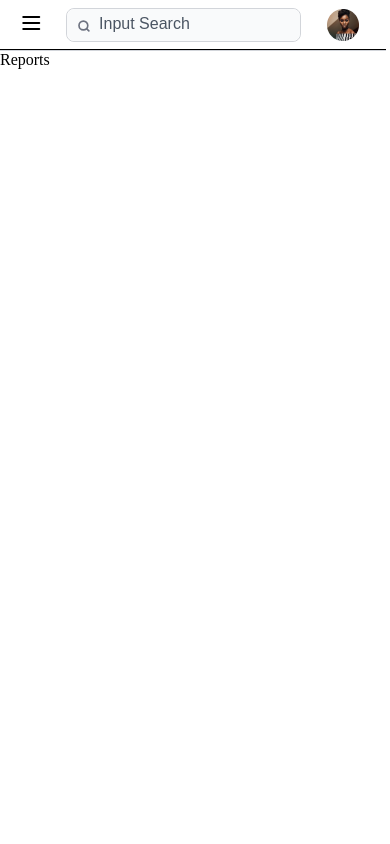
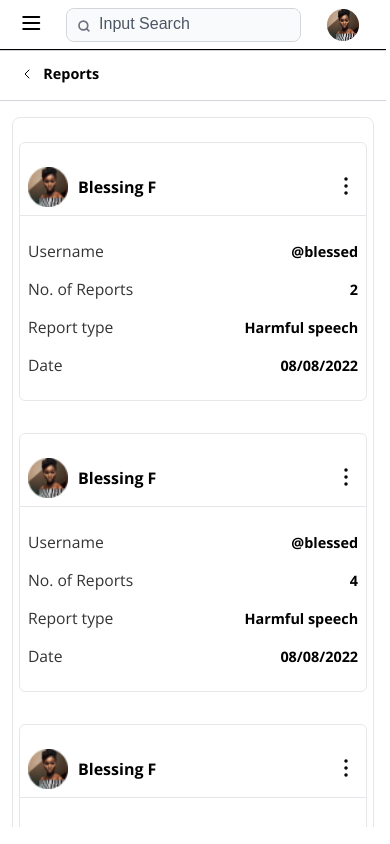
Before and after one commit to tbf-challenge/teamwork-fe, a React (Create React App) app: page /reports in a window 390 px wide. Built offline with nearby package versions, Linux system fonts and the light colour scheme.

Commit message:
reports page mobile view

```diff
--- a/src/pages/reports/Reports.jsx
+++ b/src/pages/reports/Reports.jsx
@@ -1,7 +1,74 @@
-import ReportsStyles from "./reports.styles";
+import Styled from "./reports.styles";
+import { ReactComponent as BackSvg } from "../../Assets/images/Back.svg";
+import { ReactComponent as MoreSvg } from "../../Assets/images/more-vertical.svg";
+import userPic from "../../Assets/images/User Profile.png";
+
+const {
+  Wrapper, Heading, BackButton, Typography, Body, CardsContainer, Card
+} = Styled;
+
+const data = [
+  {
+    id: "0", user: { username: "@blessed", fullname: "Blessing F", profileImg: userPic }, reports: { amount: 2, type: "Harmful speech" }, date: "08/08/2022"
+  },
+  {
+    id: "1", user: { username: "@blessed", fullname: "Blessing F", profileImg: userPic }, reports: { amount: 4, type: "Harmful speech" }, date: "08/08/2022"
+  },
+  {
+    id: "2", user: { username: "@blessed", fullname: "Blessing F", profileImg: userPic }, reports: { amount: 1, type: "Harmful speech" }, date: "08/08/2022"
+  }
+];
 
 const Reports = () => {
-  return <ReportsStyles>Reports</ReportsStyles>;
+  return (
+    <Wrapper>
+      <Heading>
+        <BackButton type="button" title="back">
+          <BackSvg />
+        </BackButton>
+
+        <Typography.NavH1>Reports</Typography.NavH1>
+      </Heading>
+
+      <Body>
+        <CardsContainer>
+          {data.map(({
+            id, user, reports, date
+          }) => {
+            const items = [
+              { idx: "0", name: "Username", desc: user.username },
+              { idx: "1", name: "No. of Reports", desc: reports.amount },
+              { idx: "2", name: "Report type", desc: reports.type },
+              { idx: "3", name: "Date", desc: date }
+            ];
+
+            return (
+              <Card.Wrapper key={id}>
+                <Card.Heading>
+                  <div>
+                    <img src={user.profileImg} alt={user.username} />
+                  </div>
+                  <span>{user.fullname}</span>
+                  <button type="button" title="more">
+                    <MoreSvg />
+                  </button>
+                </Card.Heading>
+
+                <Card.Body>
+                  {items.map(({ idx, name, desc }) => (
+                    <Card.Item key={idx}>
+                      <h5>{name}</h5>
+                      <span>{desc}</span>
+                    </Card.Item>
+                  ))}
+                </Card.Body>
+              </Card.Wrapper>
+            );
+          })}
+        </CardsContainer>
+      </Body>
+    </Wrapper>
+  );
 };
 
 export default Reports;
--- a/src/pages/reports/reports.styles.js
+++ b/src/pages/reports/reports.styles.js
@@ -1,5 +1,108 @@
 import styled from "styled-components";
 
-const ReportsStyles = styled.section``;
+const ReportsStyles = {
+  Wrapper: styled.div`
+  font-family: var(--Base-Family)
+  `,
+
+  Heading: styled.div`
+  height: 50px;
+  border-bottom: thin solid var(--Gray-Color-300);
+  display: flex;
+  align-items: center;
+  gap: 8px;
+  padding: 0 5%
+  `,
+
+  BackButton: styled.button`
+  outline: none;
+  background: none;
+  cusrsor: pointer;
+  `,
+
+  Typography: {
+    NavH1: styled.h1`
+    font-size: 0.9em;
+    margin-top: -4px;
+    `
+  },
+
+  Body: styled.div`
+  padding: 16px 12px
+  `,
+
+  CardsContainer: styled.div`
+  padding: 24px 6px;
+  border-radius: 8px;
+  border: thin solid var(--Gray-Color-200);
+  display: grid;
+  grid-template-column: 1fr;
+  gap: 32px;
+  `,
+
+  Card: {
+    Wrapper: styled.div`
+    border: thin solid var(--Gray-Color-200);
+    border-radius: 6px;
+    `,
+
+    Heading: styled.div`
+    display: flex;
+    align-items: center;
+    gap: 10px;
+    padding: 24px 8px 8px 8px;
+    border-bottom: thin solid var(--Gray-Color-200);
+
+    > div {
+      width: 40px;
+      height: 40px;
+    };
+
+    > div > img {
+      width: 100%;
+    }
+
+    > span {
+      flex-grow: 1;
+      font-size: 1em;
+      font-weight: 700;
+      line-height: auto;
+      white-space: nowrap;
+      overflow: hidden;
+      text-overflow: ellipsis;
+    };
+
+    > button {
+      outline: none;
+      background: none;
+      cursor: pointer;
+    }
+    `,
+
+    Body: styled.div`
+    padding: 24px 8px;
+    display: flex;
+    flex-direction: column;
+    gap: 16px;
+    `,
+
+    Item: styled.div`
+    display: flex;
+    align-items: center;
+    justify-content: space-between;
+
+    h5 {
+      color: rgba(0,0,0, 0.8);
+      font-size: 0.98em;
+      font-weight: 400;
+    };
+
+    span {
+      font-size: 0.9em;
+      font-weight: 700;
+    }
+    `
+  }
+};
 
 export default ReportsStyles;
```
Also changed, not shown: src/Assets/images/more-vertical.svg (added).
